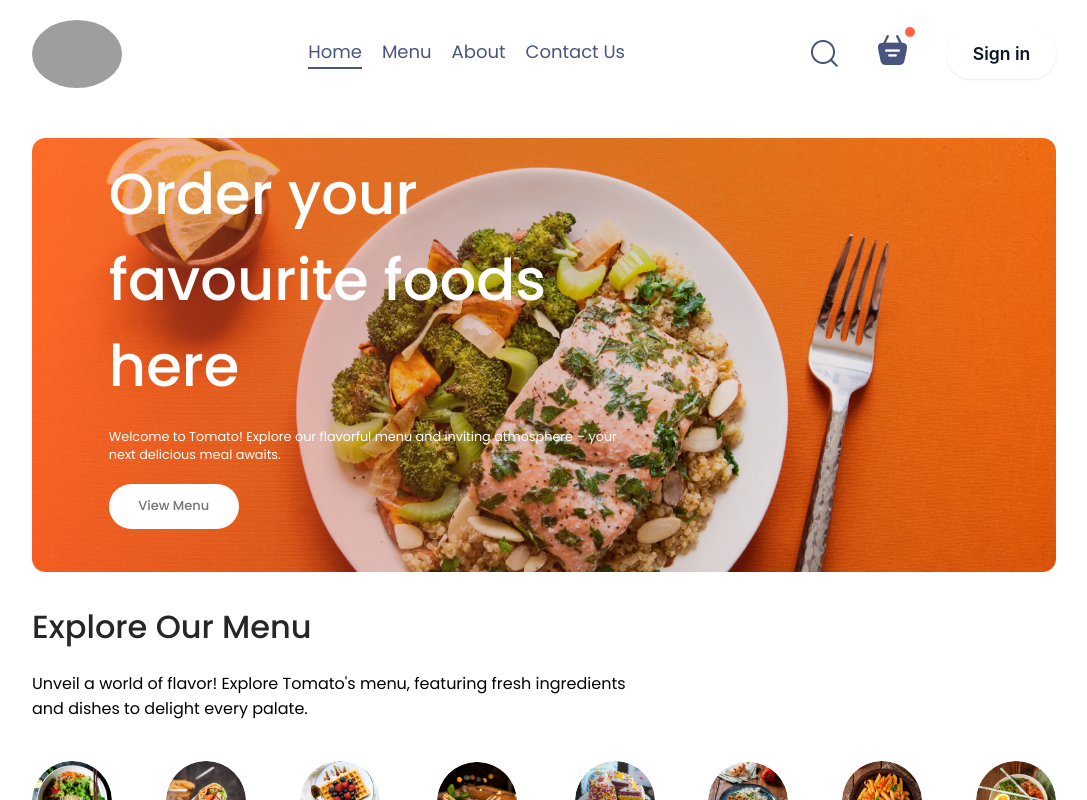
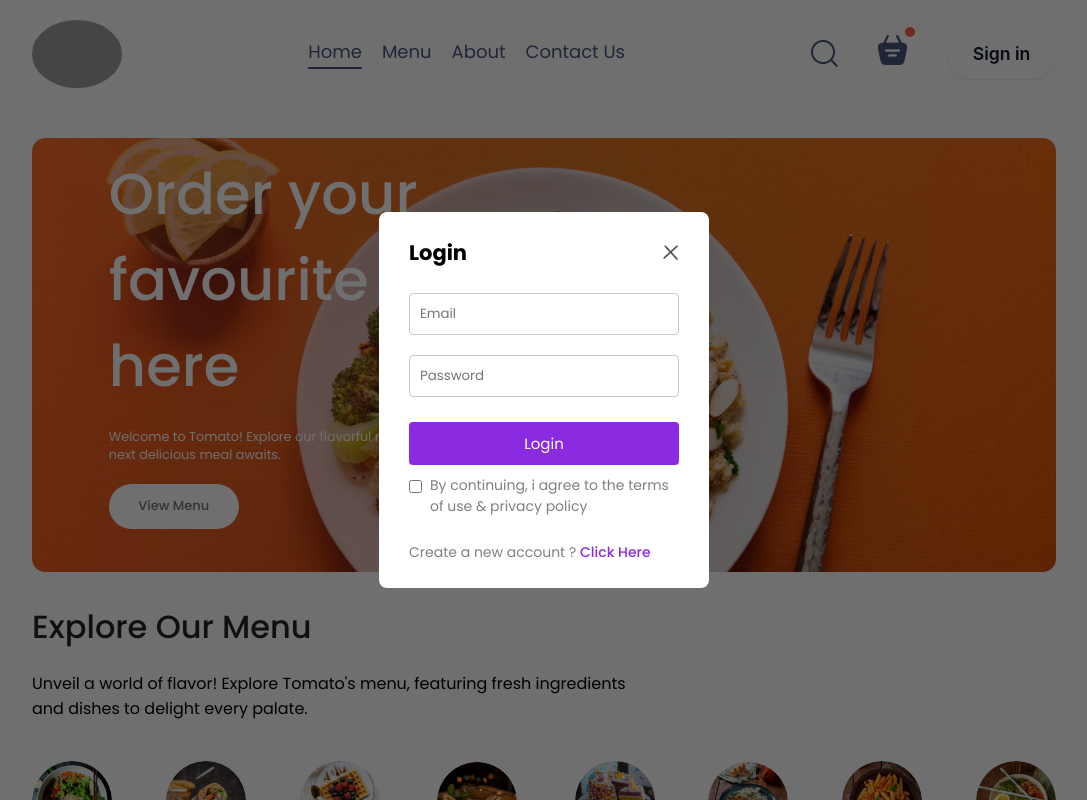
Before and after one commit to kavindu919/Tomato, a React (Vite) app in the folder frontend/: page / in a window 1280 px wide. Both pictures are taken after a click on the button "Sign in". Shown: the top 800 px of the page, without its empty margins (96-1183 px from the left). Built offline with nearby package versions, Linux system fonts and the light colour scheme; grey boxes are pictures that could not be loaded.

Commit message:
Login popup page  complete

```diff
--- a/frontend/src/App.jsx
+++ b/frontend/src/App.jsx
@@ -1,17 +1,21 @@
-import React from "react";
+import React, { useState } from "react";
 import Navbar from "./components/Navbar/Navbar";
 import { Route, Routes } from "react-router-dom";
 import Home from "./pages/Home/Home";
 import Cart from "./pages/Cart/Cart";
 import PlaceOrder from "./pages/PlaceOrder/PlaceOrder";
 import Footer from "./components/Footer/Footer";
+import LoginPopUp from "./components/LoginPopUp/LoginPopUp";
 
 const App = () => {
+  //make const for tht login popup
+  const [showLogin, setShowLogin] = useState(false);
   return (
     <>
+      {showLogin ? <LoginPopUp setShowLogin={setShowLogin} /> : <></>}
       <div className="app">
         <></>
-        <Navbar />
+        <Navbar setShowLogin={setShowLogin} />
         <Routes>
           <Route path="/" element={<Home />} />
           <Route path="/cart" element={<Cart />} />
--- /dev/null
+++ b/frontend/src/components/LoginPopUp/LoginPopUp.css
@@ -0,0 +1,65 @@
+.login-popup {
+  position: absolute;
+  z-index: 1;
+  width: 100%;
+  height: 100%;
+  background-color: #00000090;
+  display: grid;
+}
+.login-popup-container {
+  place-self: center;
+  width: max(23vw, 330px);
+  color: #808080;
+  background-color: white;
+  display: flex;
+  flex-direction: column;
+  gap: 25px;
+  padding: 25px 30px;
+  border-radius: 8px;
+  font-size: 14px;
+  animation: fadeIn 0.5s;
+}
+.login-popup-title {
+  display: flex;
+  justify-content: space-between;
+  align-items: center;
+  color: black;
+}
+.login-popup-title img {
+  width: 16px;
+  cursor: pointer;
+}
+.login-popup-inputs {
+  display: flex;
+  flex-direction: column;
+  gap: 20px;
+}
+.login-popup-inputs input {
+  outline: none;
+  border: 1px solid #c9c9c9;
+  padding: 10px;
+  border-radius: 4px;
+}
+.login-popup-container button {
+  border: none;
+  padding: 10px;
+  border-radius: 4px;
+  color: white;
+  background-color: blueviolet;
+  font-size: 15px;
+  cursor: pointer;
+}
+.login-popup-condition {
+  display: flex;
+  align-items: start;
+  gap: 8px;
+  margin-top: -15px;
+}
+.login-popup-condition input {
+  margin-top: 5px;
+}
+.login-popup p span {
+  color: blueviolet;
+  font-weight: 500;
+  cursor: pointer;
+}
--- /dev/null
+++ b/frontend/src/components/LoginPopUp/LoginPopUp.jsx
@@ -0,0 +1,51 @@
+import React, { useState } from "react";
+import "./LoginPopUp.css";
+import { assets } from "../../assets/assets";
+
+const LoginPopUp = ({ setShowLogin }) => {
+  //for the login or signup state
+  const [currentState, setcurrentState] = useState("Login");
+  return (
+    <div className="login-popup">
+      <form className="login-popup-container">
+        <div className="login-popup-title">
+          <h2>{currentState}</h2>
+          <img
+            onClick={() => setShowLogin(false)}
+            src={assets.cross_icon}
+            alt="cross icon"
+          />
+        </div>
+        <div className="login-popup-inputs">
+          {currentState === "Login" ? (
+            <></>
+          ) : (
+            <input type="text" placeholder="Name" required />
+          )}
+          <input type="email" placeholder="Email" required />
+          <input type="password" placeholder="Password" required />
+        </div>
+        <button>
+          {currentState === "Sign Up" ? "Create account" : "Login"}
+        </button>
+        <div className="login-popup-condition">
+          <input type="checkbox" required />
+          <p>By continuing, i agree to the terms of use & privacy policy</p>
+        </div>
+        {currentState === "Login" ? (
+          <p>
+            Create a new account ?{" "}
+            <span onClick={() => setcurrentState("Sign up")}>Click Here</span>
+          </p>
+        ) : (
+          <p>
+            Already have a account ?{" "}
+            <span onClick={() => setcurrentState("Login")}>Login Here</span>
+          </p>
+        )}
+      </form>
+    </div>
+  );
+};
+
+export default LoginPopUp;
--- a/frontend/src/components/Navbar/Navbar.jsx
+++ b/frontend/src/components/Navbar/Navbar.jsx
@@ -2,7 +2,7 @@ import React, { useState } from "react";
 import "./Navbar.css";
 import { Link } from "react-router-dom";
 
-const Navbar = () => {
+const Navbar = ({ setShowLogin }) => {
   //make state for the active link
   const [menu, setMenu] = useState("Home");
   return (
@@ -43,7 +43,7 @@ const Navbar = () => {
           <img src="basket_icon.png" alt="basket" />
           <div className="dot"></div>
         </div>
-        <button>Sign in</button>
+        <button onClick={() => setShowLogin(true)}>Sign in</button>
       </div>
     </div>
   );
```
